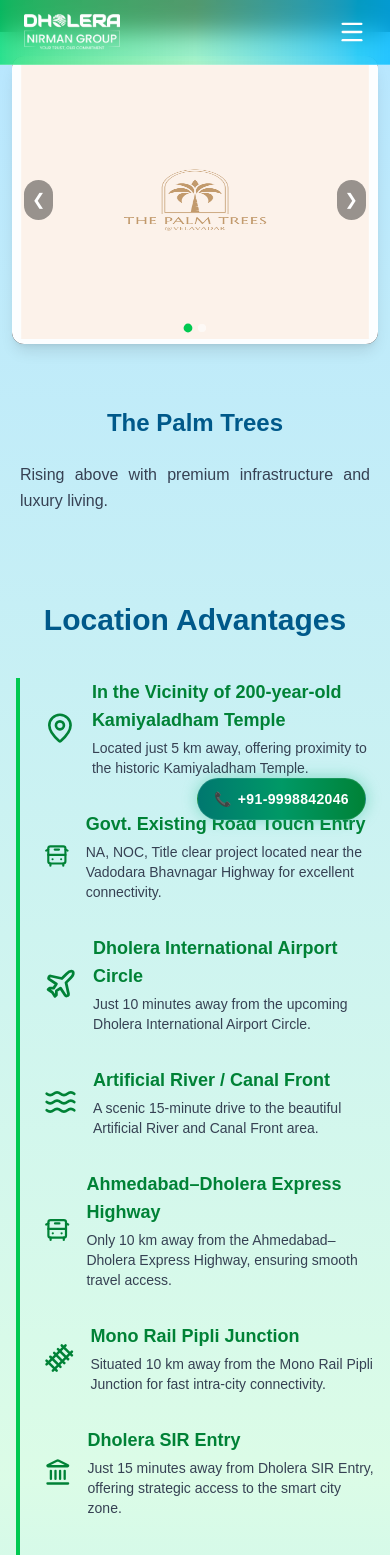
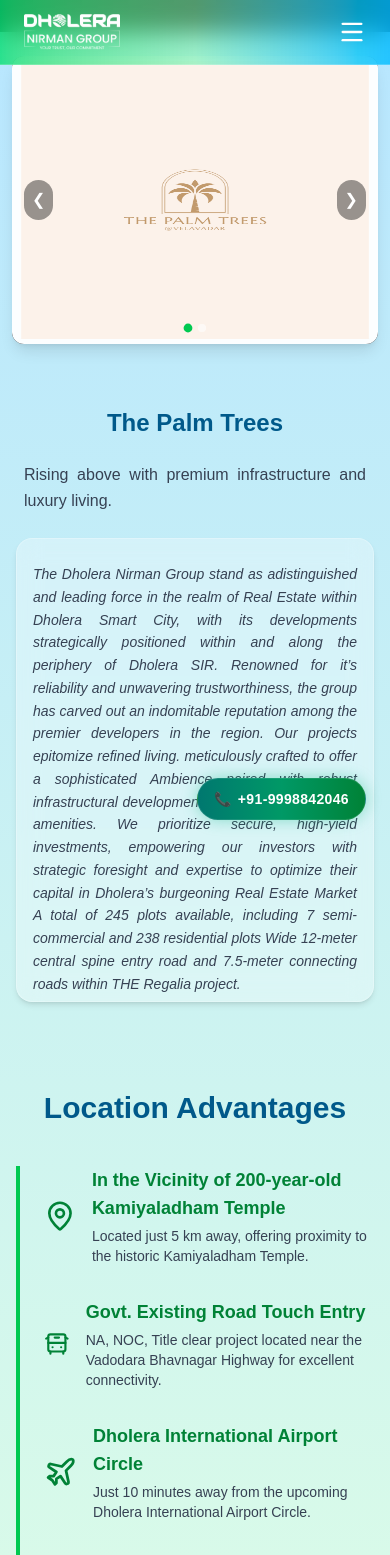
Before and after one commit to da-square/nirmangroup, a Next.js app: page /projects/the_palm_trees in a window 390 px wide. Shown: the top 1555 px of the page. Built offline with nearby package versions, Linux system fonts and the light colour scheme; grey boxes are pictures that could not be loaded.

Commit message:
Project page changes

```diff
--- a/src/app/projects/[id]/page.tsx
+++ b/src/app/projects/[id]/page.tsx
@@ -29,9 +29,16 @@
           {project.name}
         </h1>
 
-        <div className="max-h-[60vh] overflow-y-auto scrollbar-thin scrollbar-thumb-sky-200 scrollbar-track-transparent px-1 sm:px-2">
+        <div className="max-h-[60vh] overflow-y-auto scrollbar-thin scrollbar-thumb-sky-200 scrollbar-track-transparent px-2 sm:px-4">
           <p className="text-base sm:text-lg md:text-xl text-gray-700 leading-relaxed text-justify sm:text-center">
             {project.description}
+          </p>
+        </div>
+
+        {/* Company Information Section */}
+        <div className="mt-6 sm:mt-10 bg-white/30 border border-white/25 backdrop-blur-md rounded-2xl shadow-md px-4 sm:px-6 py-6 max-h-[55vh] overflow-y-auto scrollbar-thin scrollbar-thumb-green-300 scrollbar-track-transparent">
+          <p className="text-sm sm:text-base text-gray-700 leading-relaxed sm:leading-7 text-justify sm:text-center tracking-normal italic">
+            {project.nirmaGroupDescription}
           </p>
         </div>
       </section>
--- a/src/data/projectsData.ts
+++ b/src/data/projectsData.ts
@@ -1,3 +1,20 @@
+const nirmaGroupDescription = `
+    The Dholera Nirman Group stand as adistinguished and leading force in
+the realm of Real Estate within Dholera Smart City, with its developments
+strategically positioned within and along the periphery of Dholera SIR.
+Renowned for it’s reliability and unwavering trustworthiness, the group has
+carved out an indomitable reputation among the premier developers in the
+region.
+Our projects epitomize refined living. meticulously crafted to offer a
+sophisticated Ambience paired with robust infrastructural development and
+a wealth of modern amenities.
+We prioritize secure, high-yield investments, empowering our investors with
+strategic foresight and expertise to optimize their capital in Dholera’s
+burgeoning Real Estate Market
+A total of 245 plots available, including 7 semi-commercial and 238 residential plots
+Wide 12-meter central spine entry road and 7.5-meter connecting roads within THE Regalia
+project.`;
+
 import {
   MapPin,
   BusFront,
@@ -12,23 +29,8 @@
   {
     id: "the_earth",
     name: "The Earth",
-    description: `
-    The Dholera Nirman Group stand as adistinguished and leading force in
-the realm of Real Estate within Dholera Smart City, with its developments
-strategically positioned within and along the periphery of Dholera SIR.
-Renowned for it’s reliability and unwavering trustworthiness, the group has
-carved out an indomitable reputation among the premier developers in the
-region.
-Our projects epitomize refined living. meticulously crafted to offer a
-sophisticated Ambience paired with robust infrastructural development and
-a wealth of modern amenities.
-We prioritize secure, high-yield investments, empowering our investors with
-strategic foresight and expertise to optimize their capital in Dholera’s
-burgeoning Real Estate Market
-A total of 245 plots available, including 7 semi-commercial and 238 residential plots
-Wide 12-meter central spine entry road and 7.5-meter connecting roads within THE Regalia
-project.
-    `,
+    description: "A divine experience with contemporary lifestyle features.",
+    nirmaGroupDescription,
     images: [
       "/images/projects/earth/logo.jpg",
       "/images/projects/earth/11.jpg",
@@ -40,6 +42,7 @@
     id: "the_palm_trees",
     name: "The Palm Trees",
     description: `Rising above with premium infrastructure and luxury living.`,
+    nirmaGroupDescription,
     images: [
       "/images/projects/palm-trees/logo.jpg",
       "/images/projects/palm-trees/Scene 25_1.png",
@@ -49,6 +52,7 @@
     id: "the_velavadar_exotica",
     name: "The Velavadar Exotica",
     description: "Rising above with premium infrastructure and luxury living.",
+    nirmaGroupDescription,
     images: [
       "/images/projects/velavadar-exotica/logo.jpeg",
       "/images/projects/velavadar-exotica/11.png",
@@ -60,6 +64,7 @@
     name: "The Meridian",
     description:
       "Luxury with legacy. Premium living spaces designed for elegance. ",
+    nirmaGroupDescription,
     images: [
       "/images/projects/meridian/logo.png",
       "/images/projects/meridian/11.jpg",
@@ -73,6 +78,7 @@
     name: "The Regalia",
     description:
       "Elegant living with world-class amenities for modern families.",
+    nirmaGroupDescription,
     images: [
       "/images/projects/regalia/logo.png",
       "/images/projects/regalia/11.jpg",
```
